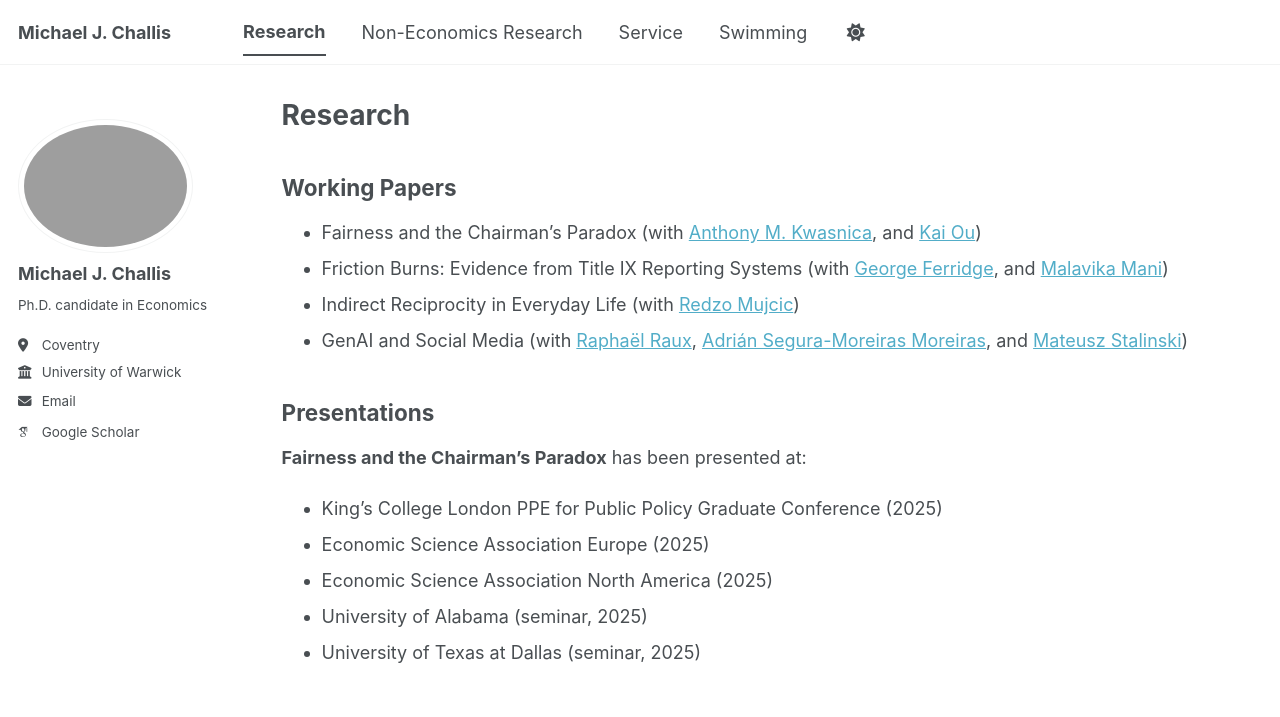
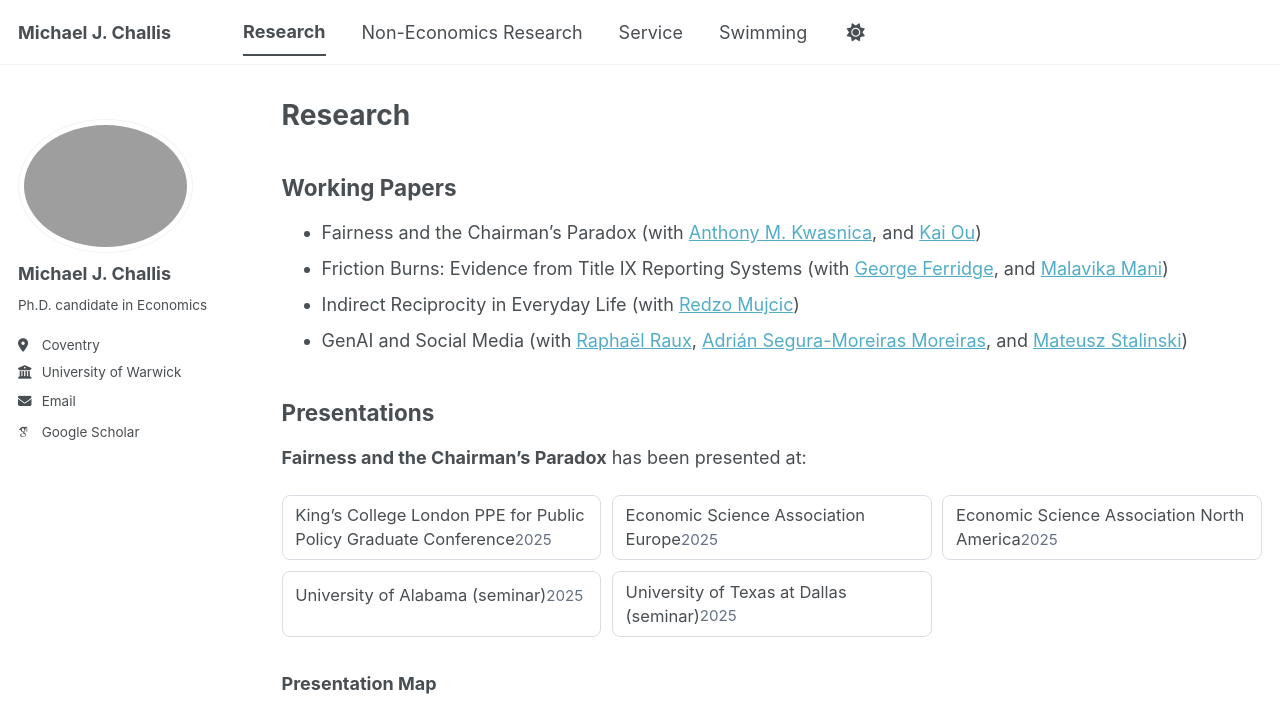
Before and after one commit to MichaelChallis/MichaelChallis.github.io, a Jekyll site: the page built from _pages/research.html, in a window 1280 px wide and 1320 px high. Shown: the top 717 px of the window. Built offline with Jekyll 4.4.1, drawn with Linux system fonts in a browser that asks for light colours; some web fonts are replaced; a script bundle is joined from its source files by our own code; library files that are not in the unit come from our copies; some of the changed text lies outside the part shown.

Commit message:
Compact research presentations and add presentation map

```diff
--- a/_pages/research.html
+++ b/_pages/research.html
@@ -16,12 +16,80 @@
 
 <h2>Presentations</h2>
 
+<style>
+  .presentation-grid {
+    display: grid;
+    grid-template-columns: repeat(auto-fit, minmax(260px, 1fr));
+    gap: 0.6rem;
+    margin: 0.6rem 0 1rem;
+  }
+
+  .presentation-card {
+    border: 1px solid #d9dde3;
+    border-radius: 8px;
+    padding: 0.55rem 0.7rem;
+    line-height: 1.25;
+    font-size: 0.92rem;
+  }
+
+  .presentation-card .year {
+    display: inline-block;
+    margin-top: 0.25rem;
+    font-size: 0.84rem;
+    color: #667085;
+  }
+
+  #presentations-map {
+    height: 430px;
+    border: 1px solid #d9dde3;
+    border-radius: 8px;
+    margin-top: 0.5rem;
+  }
+</style>
+
 <p><strong>Fairness and the Chairman’s Paradox</strong> has been presented at:</p>
 
-<ul>
-  <li>King’s College London PPE for Public Policy Graduate Conference (2025)</li>
-  <li>Economic Science Association Europe (2025)</li>
-  <li>Economic Science Association North America (2025)</li>
-  <li>University of Alabama (seminar, 2025)</li>
-  <li>University of Texas at Dallas (seminar, 2025)</li>
-</ul>
+<div class="presentation-grid">
+  <div class="presentation-card">King’s College London PPE for Public Policy Graduate Conference<span class="year">2025</span></div>
+  <div class="presentation-card">Economic Science Association Europe<span class="year">2025</span></div>
+  <div class="presentation-card">Economic Science Association North America<span class="year">2025</span></div>
+  <div class="presentation-card">University of Alabama (seminar)<span class="year">2025</span></div>
+  <div class="presentation-card">University of Texas at Dallas (seminar)<span class="year">2025</span></div>
+</div>
+
+<h3>Presentation Map</h3>
+<p>Interactive map of locations where this paper has been presented.</p>
+<div id="presentations-map"></div>
+
+<link rel="stylesheet" href="https://unpkg.com/leaflet@1.9.4/dist/leaflet.css" integrity="sha256-p4NxAoJBhIIN+hmNHrzRCf9tD/miZyoHS5obTRR9BMY=" crossorigin="" />
+<script src="https://unpkg.com/leaflet@1.9.4/dist/leaflet.js" integrity="sha256-20nQCchB9co0qIjJZRGuk2/Z9VM+kNiyxNV1lvTlZBo=" crossorigin=""></script>
+<script>
+  document.addEventListener('DOMContentLoaded', function () {
+    var locations = [
+      { name: 'King’s College London PPE for Public Policy Graduate Conference (2025)', lat: 51.5114, lng: -0.1160 },
+      { name: 'Economic Science Association Europe (2025)', lat: 50.1109, lng: 8.6821 },
+      { name: 'Economic Science Association North America (2025)', lat: 39.8283, lng: -98.5795 },
+      { name: 'University of Alabama seminar (2025)', lat: 33.2110, lng: -87.5390 },
+      { name: 'University of Texas at Dallas seminar (2025)', lat: 32.9860, lng: -96.7501 }
+    ];
+
+    var mapElement = document.getElementById('presentations-map');
+    if (!mapElement || typeof L === 'undefined') {
+      return;
+    }
+
+    var map = L.map('presentations-map');
+    L.tileLayer('https://{s}.tile.openstreetmap.org/{z}/{x}/{y}.png', {
+      maxZoom: 18,
+      attribution: '&copy; OpenStreetMap contributors'
+    }).addTo(map);
+
+    var bounds = L.latLngBounds();
+    locations.forEach(function (location) {
+      L.marker([location.lat, location.lng]).addTo(map).bindPopup(location.name);
+      bounds.extend([location.lat, location.lng]);
+    });
+
+    map.fitBounds(bounds, { padding: [40, 40] });
+  });
+</script>
```
